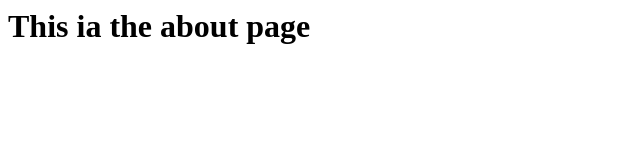
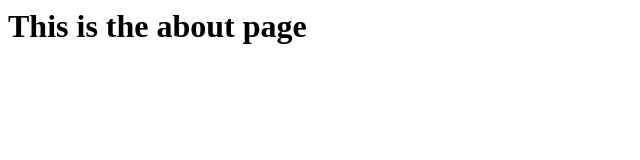
Before and after one commit to pm5/firebase-demo, a plain HTML site: page pages/about.html in a window 1280 px wide. Shown: the full height of the page, 0-640 px from the left. Drawn offline with Linux system fonts and the light colour scheme.

```diff
--- a/pages/about.html
+++ b/pages/about.html
@@ -5,6 +5,6 @@
     <title>Canner about</title>
   </head>
   <body>
-    <h1>This ia the about page</h1>
+    <h1>This is the about page</h1>
   </body>
 </html>
```
Also changed, not shown: pages/index.html (+3 -0 lines).
